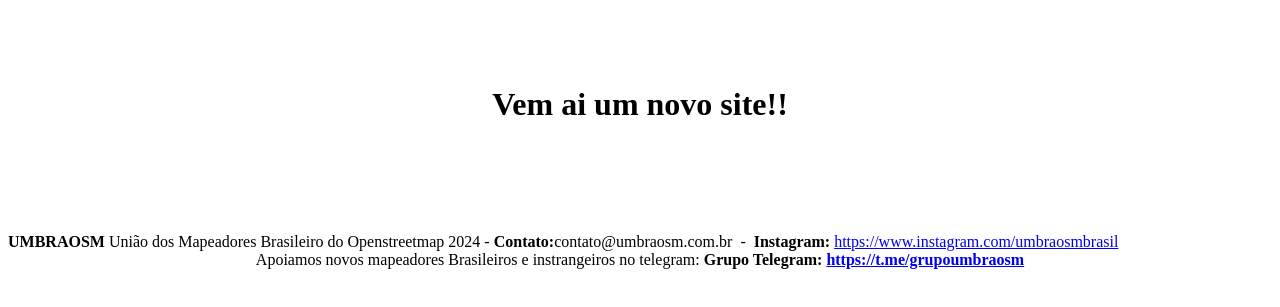
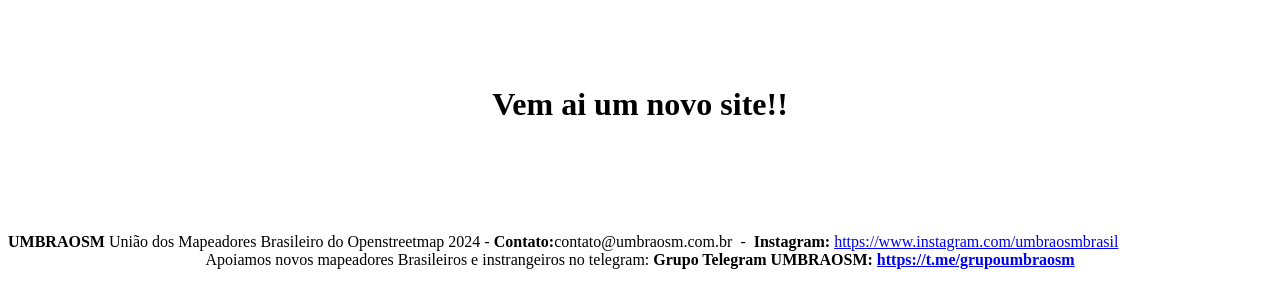
Before and after one commit to mapaslivre/umbra, a plain HTML site: page index.html in a window 1280 px wide. Shown: the part 221-528 px from the top of the page. Drawn offline with Linux system fonts and the light colour scheme.

Commit message:
nova home

```diff
--- a/index.html
+++ b/index.html
@@ -33,7 +33,7 @@
 
     </a><br>
     <div align="center">Apoiamos novos mapeadores Brasileiros e
-      instrangeiros no telegram:<b> Grupo Telegram: </b><b><a
+      instrangeiros no telegram:<b> Grupo Telegram UMBRAOSM: </b><b><a
           moz-do-not-send="true" href="https://t.me/grupoumbraosm">https://t.me/grupoumbraosm
 
         </a></b><br>
```
